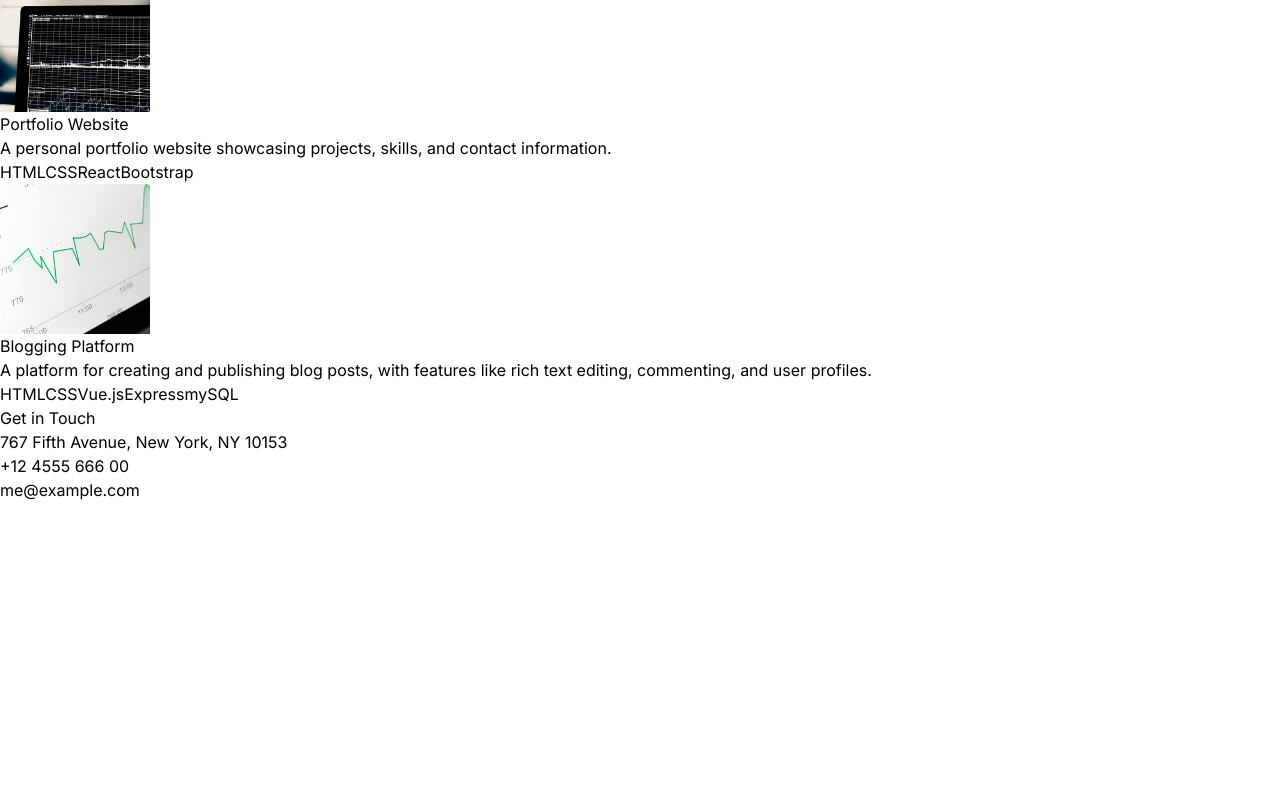
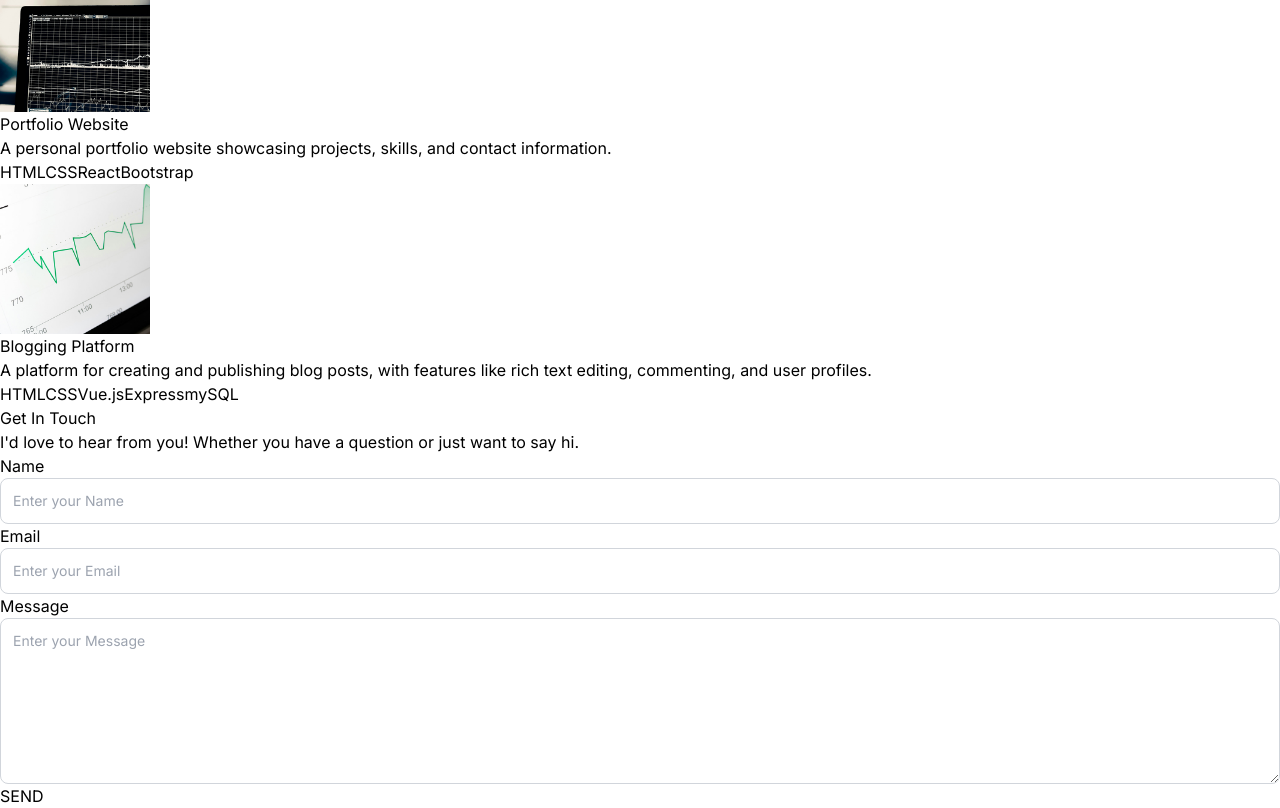
Before and after one commit to Harsh-agrawal369/Portfolio, a React (Vite) app: page / in a window 1280 px wide. Shown: the part 2242-3050 px from the top of the page. Before the commit the page ends 2744 px from the top, so only its background shows below. Built offline with nearby package versions, Linux system fonts and the light colour scheme.

Commit message:
contact form working with email

```diff
--- a/package.json
+++ b/package.json
@@ -10,10 +10,13 @@
     "preview": "vite preview"
   },
   "dependencies": {
+    "@emailjs/browser": "^4.4.1",
+    "dotenv": "^16.4.5",
     "framer-motion": "^11.3.18",
     "react": "^18.3.1",
     "react-dom": "^18.3.1",
-    "react-icons": "^5.2.1"
+    "react-icons": "^5.2.1",
+    "react-toastify": "^10.0.5"
   },
   "devDependencies": {
     "@types/react": "^18.3.3",
--- a/src/App.jsx
+++ b/src/App.jsx
@@ -6,6 +6,8 @@ import Technologies from './components/Technologies';
 import Experience from './components/Experience';
 import Projects from './components/Projects';
 import Contact from './components/Contact';
+import { ToastContainer } from 'react-toastify';
+import 'react-toastify/dist/ReactToastify.css';
 
 const App = () => {
   return (
@@ -22,6 +24,7 @@ const App = () => {
         <Technologies />
         <Experience />
         <Projects />
+        < ToastContainer />
         <Contact />
       </div>
 
--- a/src/components/Contact.jsx
+++ b/src/components/Contact.jsx
@@ -1,34 +1,113 @@
-import { CONTACT } from "../constants"
-import {motion} from "framer-motion"
+import React, { useState, useRef } from "react";
+import { CONTACT } from "../constants";
+import "../index.css";
+import emailjs from "@emailjs/browser";
+import { toast } from "react-toastify";
+import "react-toastify/dist/ReactToastify.css";
 
 const Contact = () => {
+  const [data, setData] = useState({
+    name: "",
+    email: "",
+    message: "",
+  });
+
+  const onChangeHandler = (event) => {
+    const { name, value } = event.target;
+    setData((prevData) => ({
+      ...prevData,
+      [name]: value,
+    }));
+  };
+
+  const form = useRef();
+
+  const sendEmail = (e) => {
+    e.preventDefault();
+
+    emailjs
+      .sendForm(
+        import.meta.env.VITE_SERVICE_ID,
+        import.meta.env.VITE_TEMPLATE_ID,
+        form.current,
+        import.meta.env.VITE_PUBLIC_KEY // Ensure this is correct
+      )
+      .then(
+        () => {
+          toast.success("Email sent successfully");
+        },
+        (error) => {
+          console.error("Failed to send email:", error);
+          toast.error("Internal Server Error");
+        }
+      );
+  };
+
   return (
-    <div className="border-b border-neutral-900 pb-20">
+    <div className="py-16">
+      <div className="max-w-6xl mx-auto p-4 md:p-16 xl:p-20">
+        <div className="lg-w-2/3 space-y-5 text-center mx-auto">
+          <h1 className="text-gray-800 uppercase tracking-widest dark:text-white font-medium text-4xl">
+            Get In Touch
+          </h1>
+          <div className="h-1 bg-purple-600 w-14 mx-auto"></div>
+          <p className="text-gray-400 dark:text-gray-300 text-base leading-6">
+            {CONTACT.intro}
+          </p>
+        </div>
+        <div className="grid grid-cols-1 lg-grid-cols-1 gap-6 mt-16">
+          <div className="lg:col-span-2">
+            <form onSubmit={sendEmail} ref={form}>
+              <div className="space-y-6">
+                <div className="grid grid-cols-1 md:grid-cols-2 gap-6">
+                  <label className="sr-only">Name</label>
+                  <input
+                    type="text"
+                    name="name"
+                    id="name"
+                    onChange={onChangeHandler}
+                    className="form-input"
+                    placeholder="Enter your Name"
+                    value={data.name}
+                  />
 
-        <motion.h1
-        whileInView={{opacity:1, y:0}}
-        initial = {{opacity:0, y:-100}}
-        transition={{duration: 0.7}}
-        className="my-10 text-center text-4xl">Get in Touch</motion.h1>
+                  <label className="sr-only">Email</label>
+                  <input
+                    type="email"
+                    name="email"
+                    id="email"
+                    onChange={onChangeHandler}
+                    className="form-input"
+                    placeholder="Enter your Email"
+                    value={data.email}
+                  />
+                </div>
+                <label className="sr-only">Message</label>
+                <textarea
+                  name="message"
+                  id="message"
+                  className="form-input"
+                  placeholder="Enter your Message"
+                  onChange={onChangeHandler}
+                  rows="7"
+                  value={data.message}
+                />
 
-        <div className="text-center tracking-tighter">
-            <motion.p
-            whileInView={{opacity:1, x:0}}
-            initial = {{opacity:0, x:-100}}
-            transition={{duration: 1}}
-            className="my-4">{CONTACT.address}</motion.p>
+                <div className="text-center">
+                  <button
+                    type="submit"
+                    className="inline-block px-5 py-2.5 rounded-md text-lg font-bold cursor-pointer select-none outline-none transition-all duration-500 focus:outline-none focus:ring-0 focus:ring-offset-0 hover:-translate-y-1.5 bg-purple-600 text-white w-1/6"
+                  >
+                    SEND
+                  </button>
+                </div>
+              </div>
+            </form>
+          </div>
+        </div>
+      </div>
+    </div>
+  );
+};
 
-            <motion.p
-            whileInView={{opacity:1, x:0}}
-            initial = {{opacity:0, x:100}}
-            transition={{duration: 1}}
-            className="my-4">{CONTACT.phoneNo}</motion.p>
-
-            <a href="#" className="border-b">{CONTACT.email}</a>
-        </div>
-
-    </div>
-  )
-}
-
-export default Contact
+export default Contact;
--- a/src/constants/index.js
+++ b/src/constants/index.js
@@ -70,6 +70,7 @@ export const PROJECTS = [
 ];
 
 export const CONTACT = {
+  intro : "I'd love to hear from you! Whether you have a question or just want to say hi.",
   address: "767 Fifth Avenue, New York, NY 10153 ",
   phoneNo: "+12 4555 666 00 ",
   email: "me@example.com",
--- a/src/index.css
+++ b/src/index.css
@@ -6,3 +6,7 @@
 :root {
     font-family: "Inter", sans-serif;
 }
+
+.form-input{
+    @apply border border-gray-300 text-gray-900 text-sm rounded-lg focus:ring-0 focus:border-gray-400 block w-full p-3 dark:bg-zinc-400/20 dark:border-zinc-700/50 dark:placeholder:text-gray-300/50 dark:text-gray-300/50
+}
```
Also changed, not shown: 2 other files (tests, documents, lock files or other folders).
